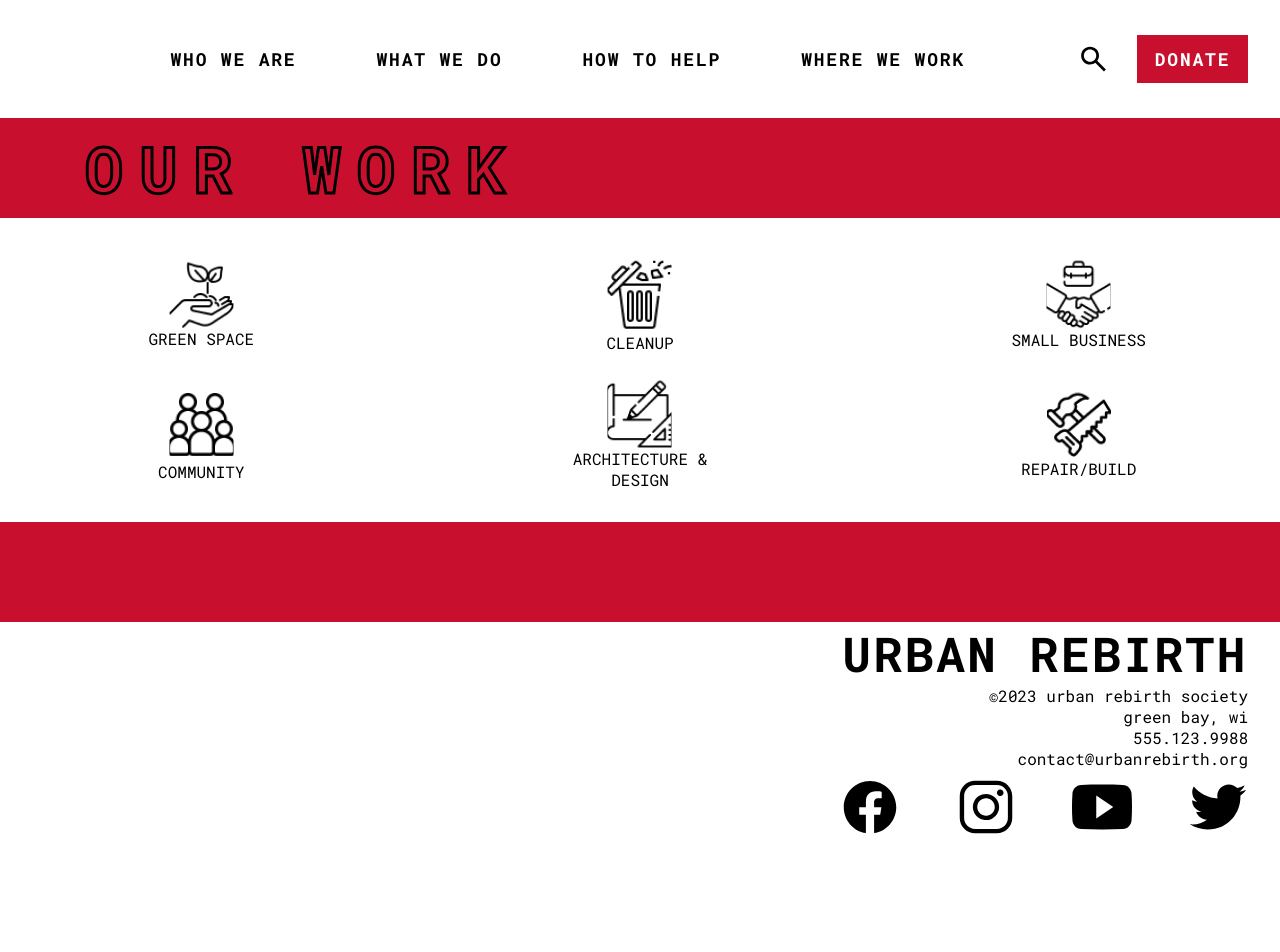
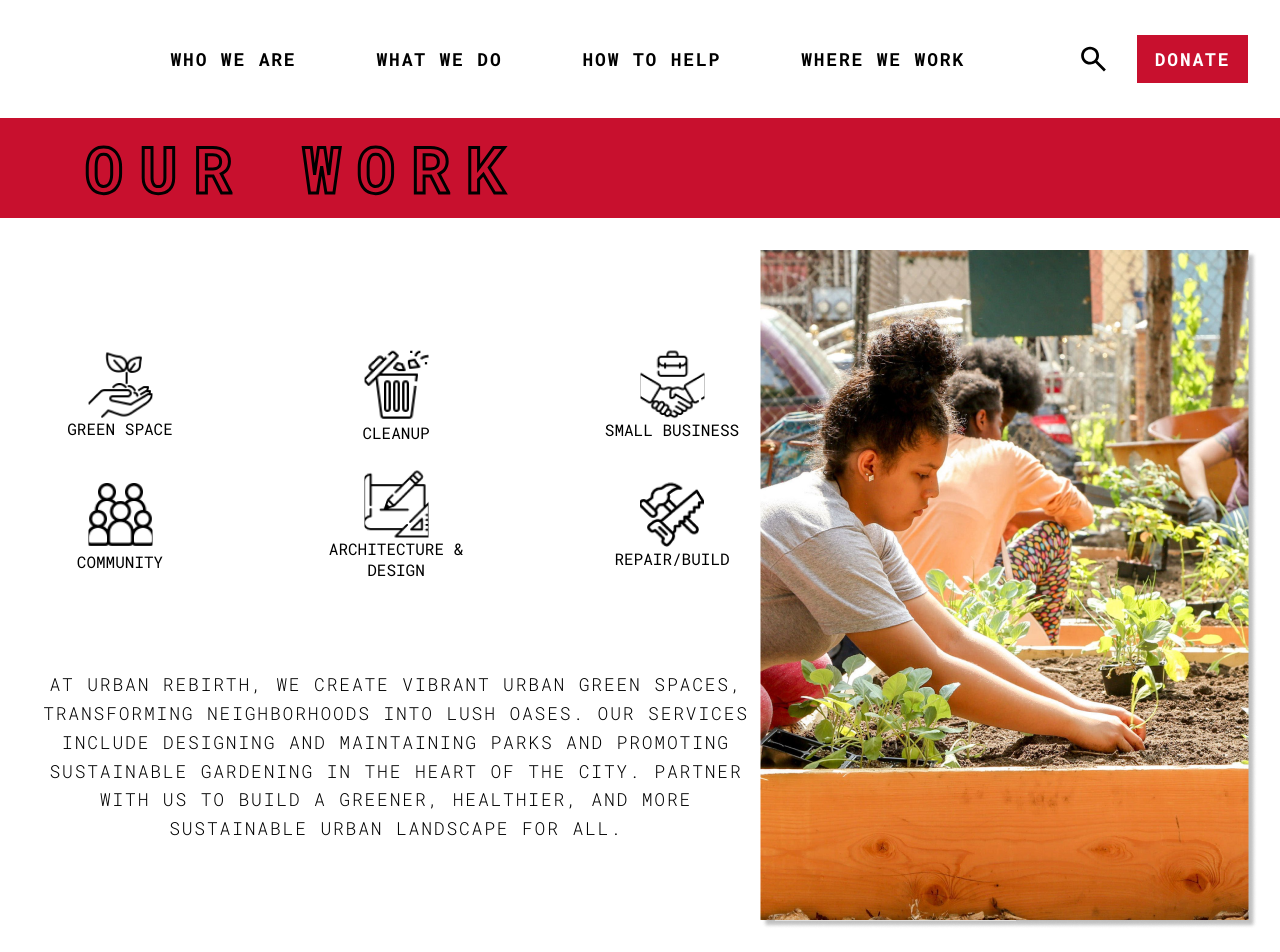
Before and after one commit to erichsafford/urban-rebirth, a React (Vite) app: page / in a window 1280 px wide. Shown: the top 952 px of the page. Before the commit the page ends 853 px from the top, so only its background shows below. Built offline with nearby package versions, Linux system fonts and the light colour scheme.

Commit message:
Recovering repo

```diff
--- a/src/OurWork.jsx
+++ b/src/OurWork.jsx
@@ -6,6 +6,7 @@ import community from "./assets/icons/community.png"
 import greenspace from "./assets/icons/greenspace.png"
 import repair from "./assets/icons/repair.png"
 import smallbusiness from "./assets/icons/smallbusiness.png"
+import gardenwoman from "./assets/ourworkphotos/greenspace/gardeningwoman.png"
 import { useReducer } from "react";
 
 
@@ -19,6 +20,8 @@ function OurWork() {
                 <h1 className="outline-text">OUR WORK</h1>
             </div>
 
+            <section className="our-work">
+                <div className="our-work-left">
                     <div className="services-picker">
                         <div className="service" id="greenspace">
                             <img src={greenspace} alt="Icon of hand holding plant" />
@@ -45,7 +48,14 @@ function OurWork() {
                             <p className="service-subtitle">REPAIR/BUILD</p>
                         </div>
                     </div>
-
+                    <div className="our-work-blurb">
+                        <p>at urban rebirth, we create vibrant urban green spaces, transforming neighborhoods into lush oases. Our services include designing and maintaining parks and promoting sustainable gardening in the heart of the city. partner with us to build a greener, healthier, and more sustainable urban landscape for all.</p>
+                    </div>
+                </div>
+                <div className="photo-switcher our-work-right">
+                    <img src={gardenwoman} alt="Woman gardening" />
+                </div>
+            </section>
             <div className="horizontal-bar"></div>
             <Footer />
         </>
--- a/src/index.css
+++ b/src/index.css
@@ -343,15 +343,28 @@ button {
 }
 
 /* OUR WORK */
+.our-work {
+  display: flex;
+  padding: 2rem;
+  justify-content: space-evenly;
+}
+
+.our-work-left {
+  display: flex;
+  flex-direction: column;
+  align-items: center;
+  justify-content: space-evenly;
+}
+
 .services-picker {
   display: grid;
-  grid-template-columns: 1fr 1fr 1fr;
+  grid-template-columns: 11rem 11rem 11rem;
   grid-template-rows: 1fr 1fr;
-  column-gap: 6.25rem;
-  row-gap: 1.25rem;
-  padding: 2rem;
   align-items: center;
   justify-items: center;
+  row-gap: 1.25rem;
+  column-gap: 6.25rem;
+  width: min-content;
 }
 
 .service {
@@ -362,3 +375,13 @@ button {
   width: 11rem;
   text-align: center;
 }
+
+.our-work-blurb {
+  text-transform: uppercase;
+  width: 728px;
+  font-size: 1.125rem;
+  font-weight: 300;
+  line-height: 1.8rem;
+  letter-spacing: 0.1125rem;
+  text-align: center;
+}
```
Also changed, not shown: src/assets/ourworkphotos/greenspace/gardeningwoman.png (added). Lines whose indentation alone changed are shown as unchanged.
